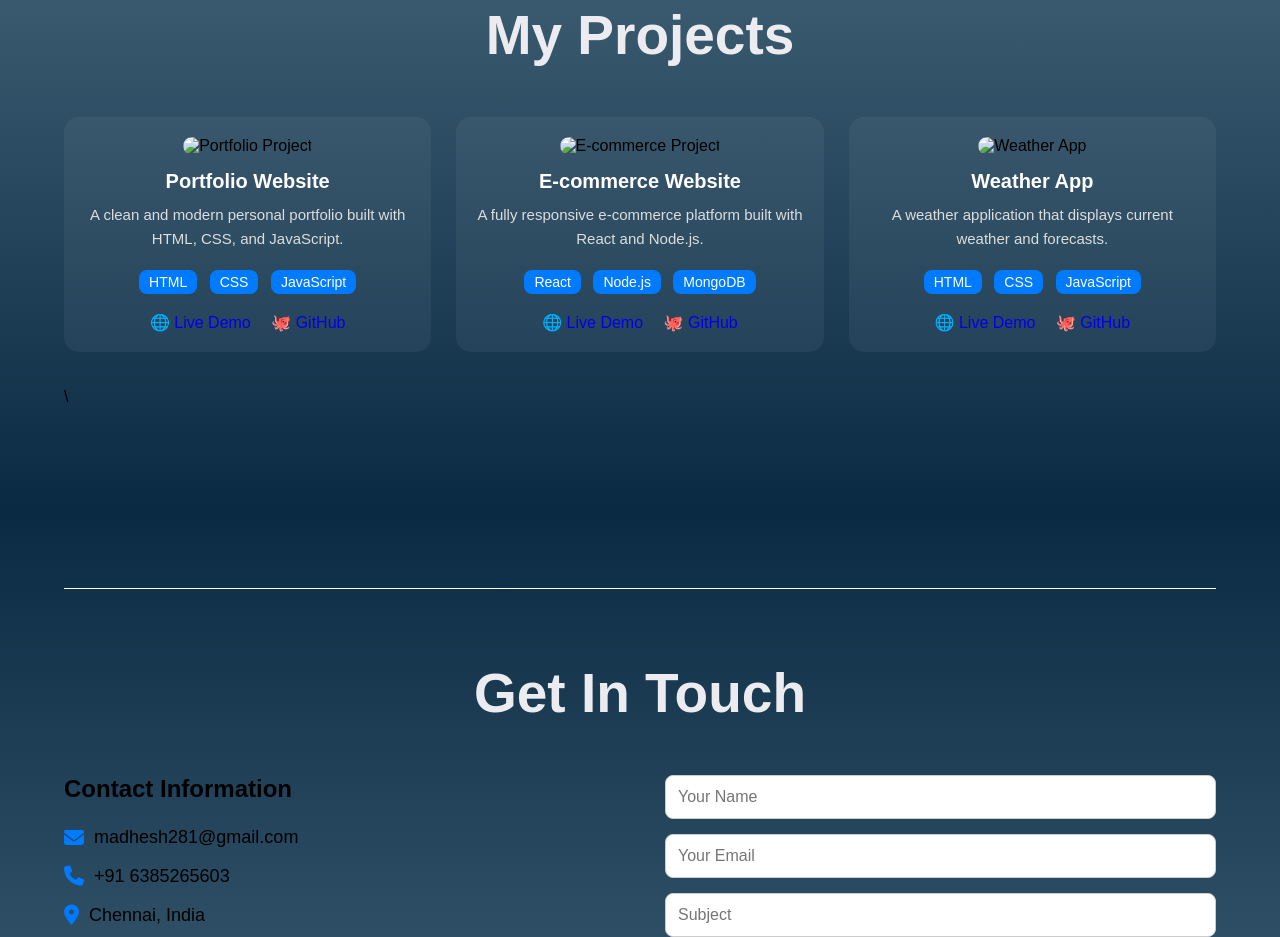
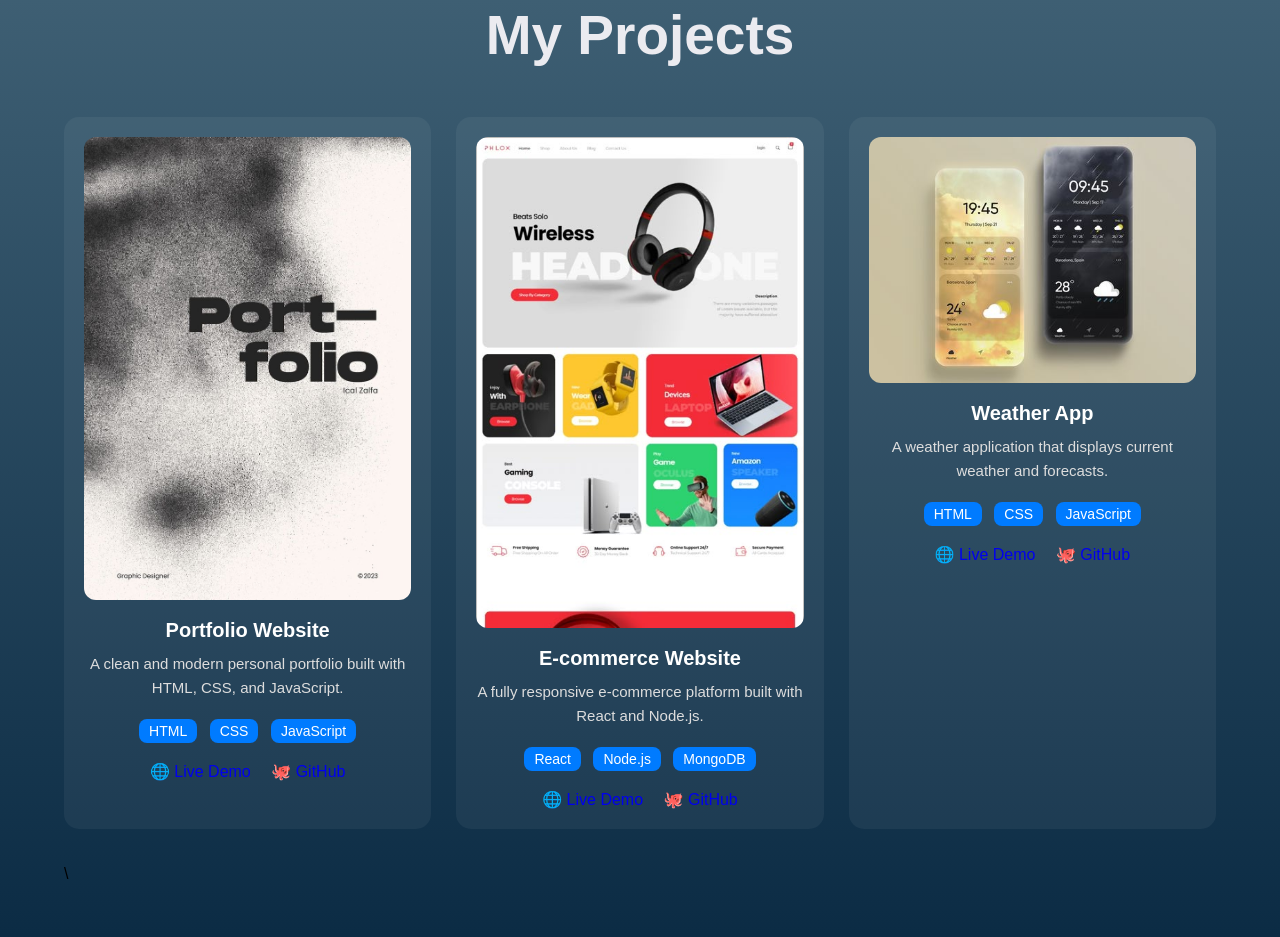
Before and after one commit to Madhesh001/Portfolio, a plain HTML site: page index.html in a window 1280 px wide. Shown: the part 2245-3182 px from the top of the page. Drawn offline with Linux system fonts and the light colour scheme.

Commit message:
Update index.html

```diff
--- a/index.html
+++ b/index.html
@@ -123,7 +123,7 @@
   <div class="projects-container">
     <!-- Project 1 -->
     <div class="project-card">
-      <img src="images/project1.png" alt="Portfolio Project">
+      <img src="port.jpeg" alt="Portfolio Project">
       <h3>Portfolio Website</h3>
       <p>A clean and modern personal portfolio built with HTML, CSS, and JavaScript.</p>
       <div class="tech-stack">
@@ -139,7 +139,7 @@
 
     <!-- Project 2 -->
     <div class="project-card">
-      <img src="images/project2.png" alt="E-commerce Project">
+      <img src="e commerce.jpeg" alt="E-commerce Project">
       <h3>E-commerce Website</h3>
       <p>A fully responsive e-commerce platform built with React and Node.js.</p>
       <div class="tech-stack">
@@ -155,7 +155,7 @@
 
     <!-- Project 3 -->
     <div class="project-card">
-      <img src="images/project3.png" alt="Weather App">
+      <img src="Weather.jpeg" alt="Weather App">
       <h3>Weather App</h3>
       <p>A weather application that displays current weather and forecasts.</p>
       <div class="tech-stack">
```
